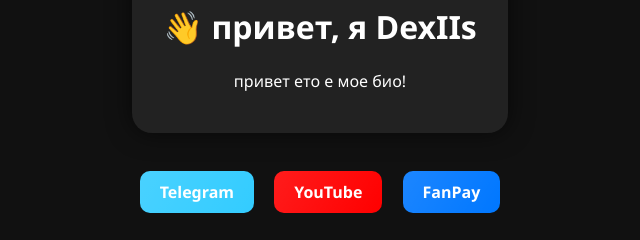
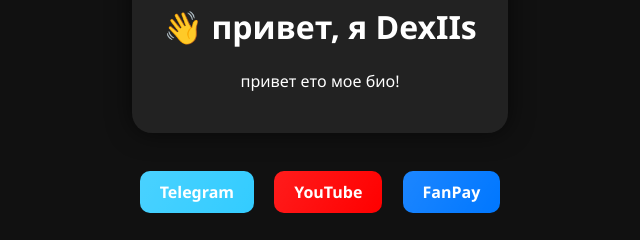
Before and after one commit to Def4ik-Dex/Dex.github.io, a plain HTML site: page index.html in a window 1280 px wide. Shown: the part 226-466 px from the top of the page, 320-960 px from the left. Drawn offline with Linux system fonts and the light colour scheme.

Commit message:
Update index.html
фікс ошибок

```diff
--- a/index.html
+++ b/index.html
@@ -240,7 +240,7 @@
     <img src="Dexav.png" alt="Dex Avatar" class="avatar" />
     <div class="about-box">
       <h1>👋 привет, я DexIIs</h1>
-      <p>привет ето е мое био!</p>
+      <p>привет ето мое био!</p>
     </div>
     <div class="social-buttons">
       <a href="https://t.me/ParavozikDLC" class="telegram" target="_blank">Telegram</a>
```
